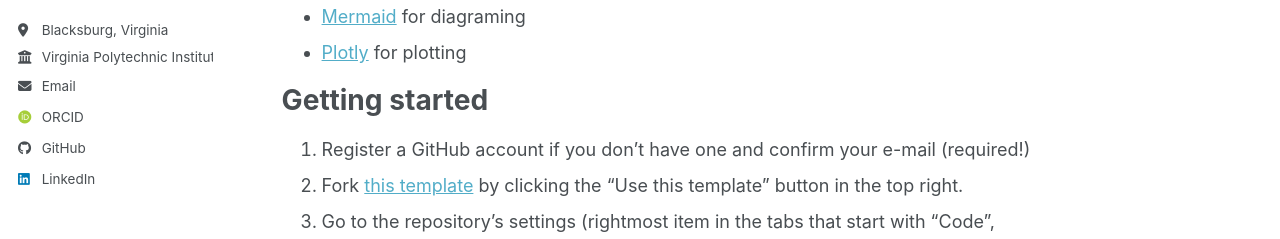
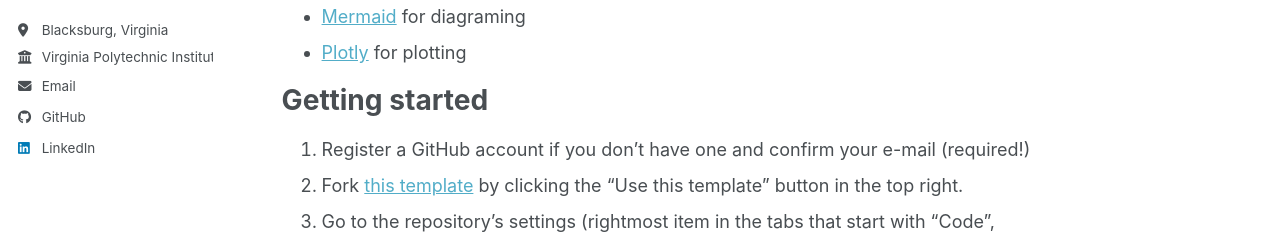
Before and after one commit to patrickrooney25/patrickrooney25.github.io, a Jekyll site: the page built from _pages/about.md, in a window 1280 px wide and 900 px high, scrolled down 501 px. Shown: the part 651-890 px from the top of the window. Built offline with Jekyll 4.4.1, drawn with Linux system fonts in a browser that asks for light colours; some web fonts are replaced; a script bundle is joined from its source files by our own code; library files that are not in the unit come from our copies.

Commit message:
Fixed things with left side links on home page

```diff
--- a/_config.yml
+++ b/_config.yml
@@ -43,7 +43,7 @@
   googlescholar    : #"https://scholar.google.com/citations?user=PS_CX0AAAAAJ"
   inspire-hep      : # URL
   impactstory      : # URL
-  orcid            : "https://orcid.org/yourorcidurl"
+  orcid            : #"https://orcid.org/yourorcidurl"
   semantic         : # URL
   ssrn             : # URL
   pubmed           : #"https://www.ncbi.nlm.nih.gov/pubmed/?term=john+snow"
@@ -56,7 +56,7 @@
   bitbucket        : # Username - Update with your username on the site
   codepen          : # Username
   dribbble         : # Username
-  github           : "academicpages"
+  github           : "patrickrooney25"
   kaggle           : # Username
   stackoverflow    : # User number or user number and name (i.e., use "1" or "1/jeff-atwood")
 
```
